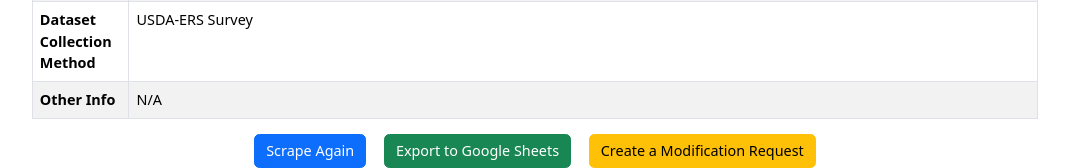
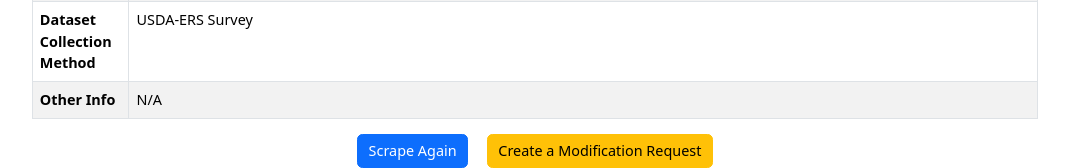
Before and after one commit to caffeinelover1012/difa_scraper_management, a Django app: page /dataset/1/ in a window 1280 px wide. Shown: the part 880-1048 px from the top of the page, without its empty margins (105-1174 px from the left). Run offline with Django 4.2, Linux system fonts and the light colour scheme; a user stored in the database is signed in; data comes from the database, SQL or seed files in the repository; both versions use the stored data as it was after the commit; some libraries are stand-ins or nearby versions.

Commit message:
no login required for datasets and collections

```diff
--- a/datasets/templates/datasets/dataset.html
+++ b/datasets/templates/datasets/dataset.html
@@ -64,7 +64,6 @@
     <form method="POST" action="{% url 'scrape_dataset' dataset_id=dataset.id %}">
       {% csrf_token %}
       <button type="submit" class="btn btn-primary">Scrape Again</button>
-      <a href="{% url 'export_dataset' dataset_id=dataset.id %}" class="btn btn-success ms-3" role="button">Export to Google Sheets</a>
         <!-- Add the following line inside the <div class="text-center mt-3"> element -->
   <a href="{% url 'create_modification_request' dataset_id=dataset.id %}" class="btn btn-warning ms-3" role="button">Create a Modification Request</a>
     </form>
--- a/datasets/urls.py
+++ b/datasets/urls.py
@@ -20,7 +20,6 @@ urlpatterns = [
     path('modification_requests/reject/<int:mod_request_id>/', views.reject_request, name='reject_request'),
     path('modification_requests/modify/<int:mod_request_id>/', views.modify_modification_request, name='modify_modification_request'),
     path('modification_requests/delete/<int:mod_request_id>/', views.delete_modification_request, name='delete_modification_request'),
-    path('export_dataset/<int:dataset_id>/', views.export_dataset, name='export_dataset'),
     path('person/<int:person_id>/', views.person_detail, name='person_detail'),
     path('research_team/', views.research_team, name='research_team'),
     path('leadership_team/', views.leadership_team, name='leadership_team'),
--- a/datasets/views.py
+++ b/datasets/views.py
@@ -59,13 +59,11 @@ def user_logout(request):
 
 
 # Dataset-related views
-@login_required
 def datasets(request):
     datasets = Dataset.objects.all()
     return render(request, 'datasets/datasets.html', {'datasets': datasets})
 
 
-@login_required
 def dataset(request, dataset_id):
     dataset = get_object_or_404(Dataset, id=dataset_id)
     return render(request, 'datasets/dataset.html', {'dataset': dataset})
@@ -94,18 +92,6 @@ def scrape_dataset(request, dataset_id):
     except:
         messages.error(request, "Invalid ID or Dataset does not exist!")
         return redirect('datasets')
-
-@login_required
-def export_dataset(request, dataset_id):
-    # export dataset to Google Sheets
-    export_successful = True
-    # redirect back to dataset page with success or error message
-    if export_successful:
-        messages.success(request, 'Dataset exported successfully.')
-    else:
-        messages.error(request, 'Failed to export dataset.')
-
-    return redirect('dataset', dataset_id=dataset_id)
 
 
 def modification_manager_check(user):
@@ -218,7 +204,6 @@ def delete_modification_request(request, mod_request_id):
     return redirect('modification_requests')
 
 
-@login_required
 def collections(request):
     collections = Collection.objects.filter(user=request.user)
     form = CollectionForm()  # Create an instance of the form
```
Also changed, not shown: db.sqlite3.
